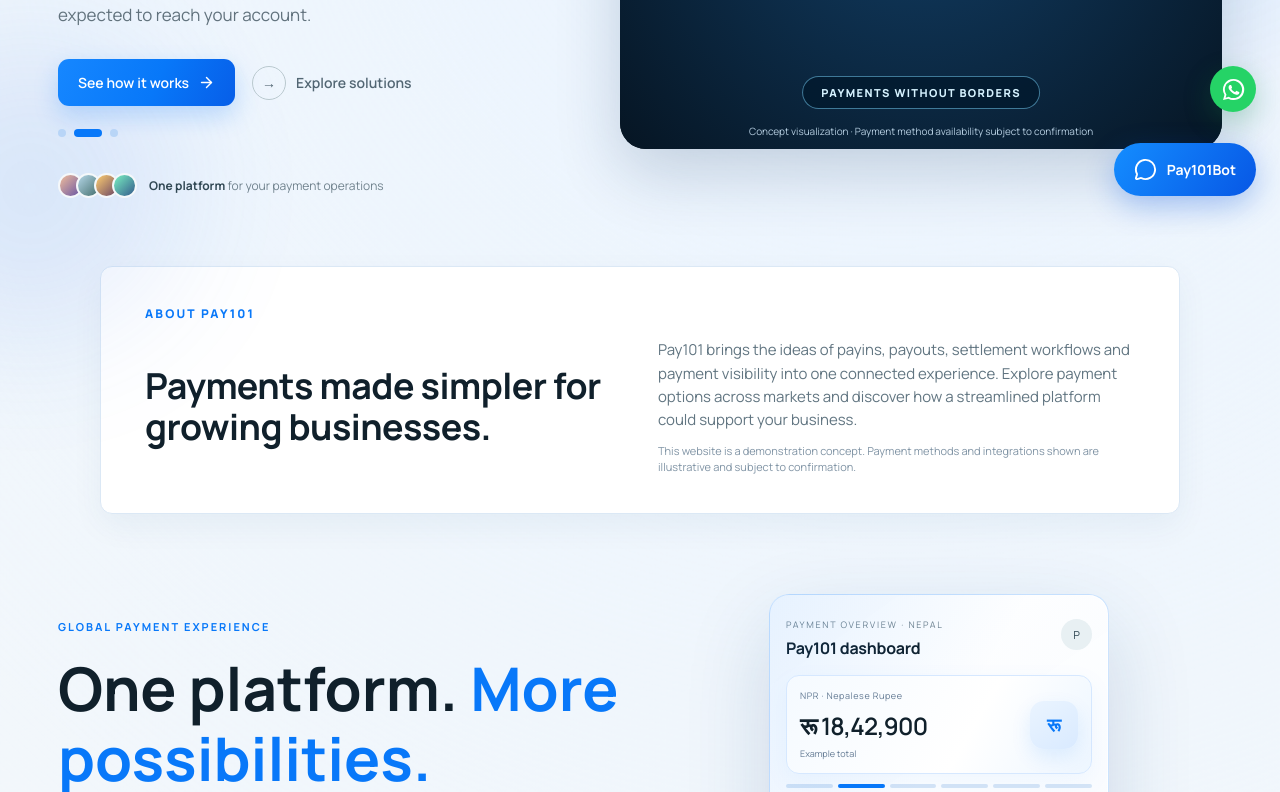
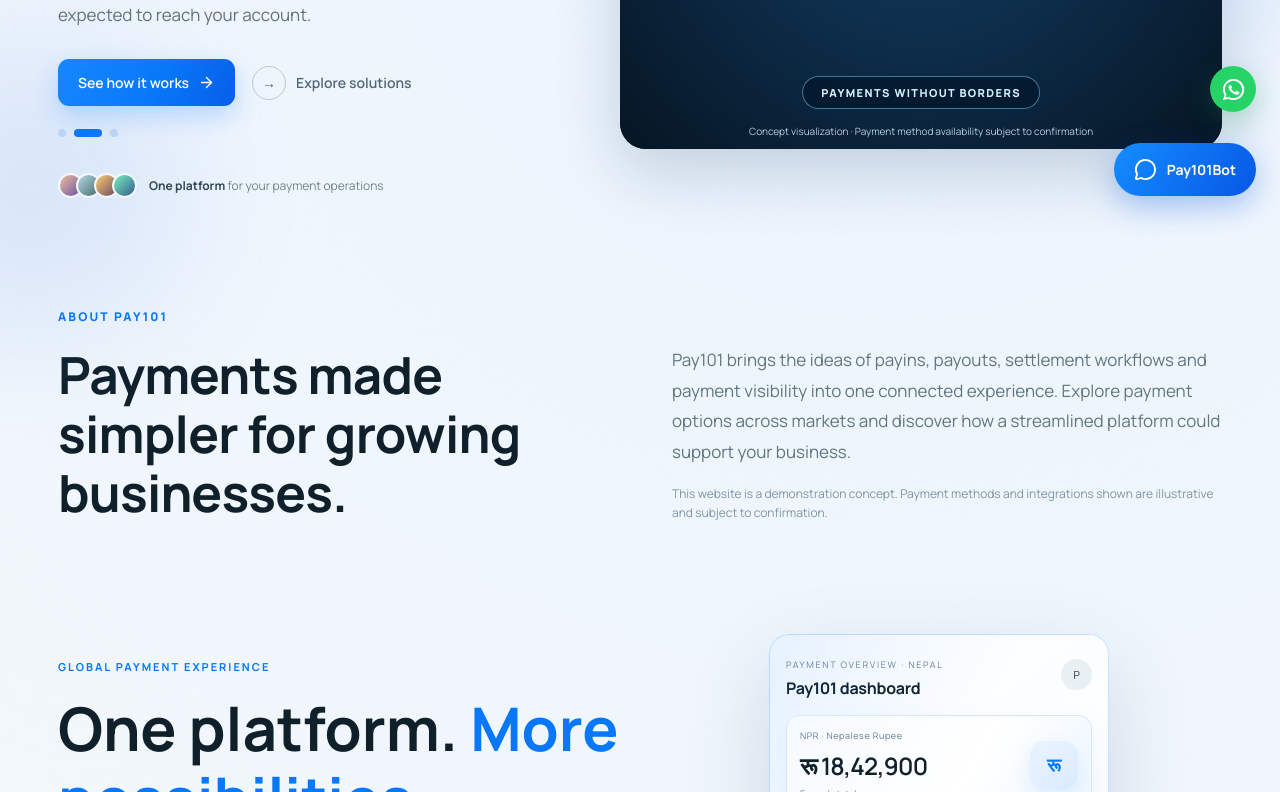
Before and after one commit to kartikmishra543/pay101-demo, a React (Vite) app: page / in a window 1280 px wide. Shown: the part 582-1374 px from the top of the page. Built offline with nearby package versions, Linux system fonts and the light colour scheme.

Commit message:
Revert compact boxed About section styling

```diff
--- a/src/style.css
+++ b/src/style.css
@@ -877,26 +877,3 @@ h1,h2,h3,h4,h5,h6{letter-spacing:-.015em!important;line-height:1.14;font-weight:
 .p101IndustryArt:has(.p101IndustryPhoto:not([style*="display: none"])) > :not(.p101IndustryPhoto){display:none!important}
 .p101IndustryArt .p101IndustryPhoto{z-index:9;object-position:center center}
 .p101IndustryCard:hover .p101IndustryPhoto{transform:scale(1.025)}
-
-/* Compact boxed About section for 1080p desktop displays */
-.aboutContactSection{
-  box-sizing:border-box;
-  width:calc(100% - 48px);
-  max-width:1080px;
-  margin:28px auto 38px;
-  padding:38px 44px;
-  border:1px solid #dbe8f5;
-  border-radius:12px;
-  background:#fff;
-  box-shadow:0 12px 32px rgba(19,72,118,.055);
-}
-.aboutContactSection .aboutContactLabel{margin-bottom:16px}
-.aboutContactSection .aboutContactGrid{grid-template-columns:minmax(0,1fr) minmax(0,1fr);gap:36px;align-items:center}
-.aboutContactSection .aboutContactGrid h2{font-size:clamp(28px,2.8vw,42px);line-height:1.14}
-.aboutContactSection .aboutContactGrid p{font-size:15px;line-height:1.55;margin-bottom:12px}
-.aboutContactSection .aboutContactGrid small{font-size:11px;line-height:1.45}
-@media(max-width:700px){
- .aboutContactSection{width:calc(100% - 28px);padding:26px 22px;margin:18px auto 26px}
- .aboutContactSection .aboutContactGrid{grid-template-columns:1fr;gap:16px}
- .aboutContactSection .aboutContactGrid h2{font-size:clamp(28px,7vw,36px)}
-}
```
